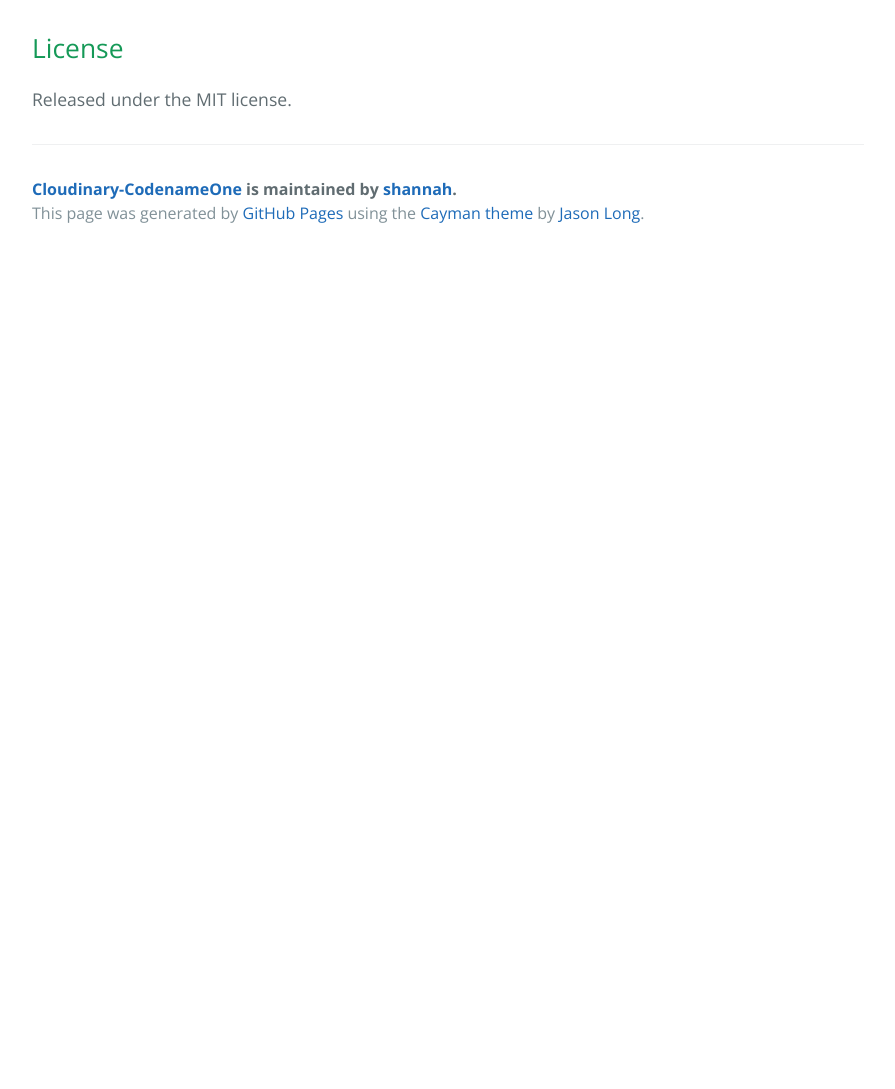
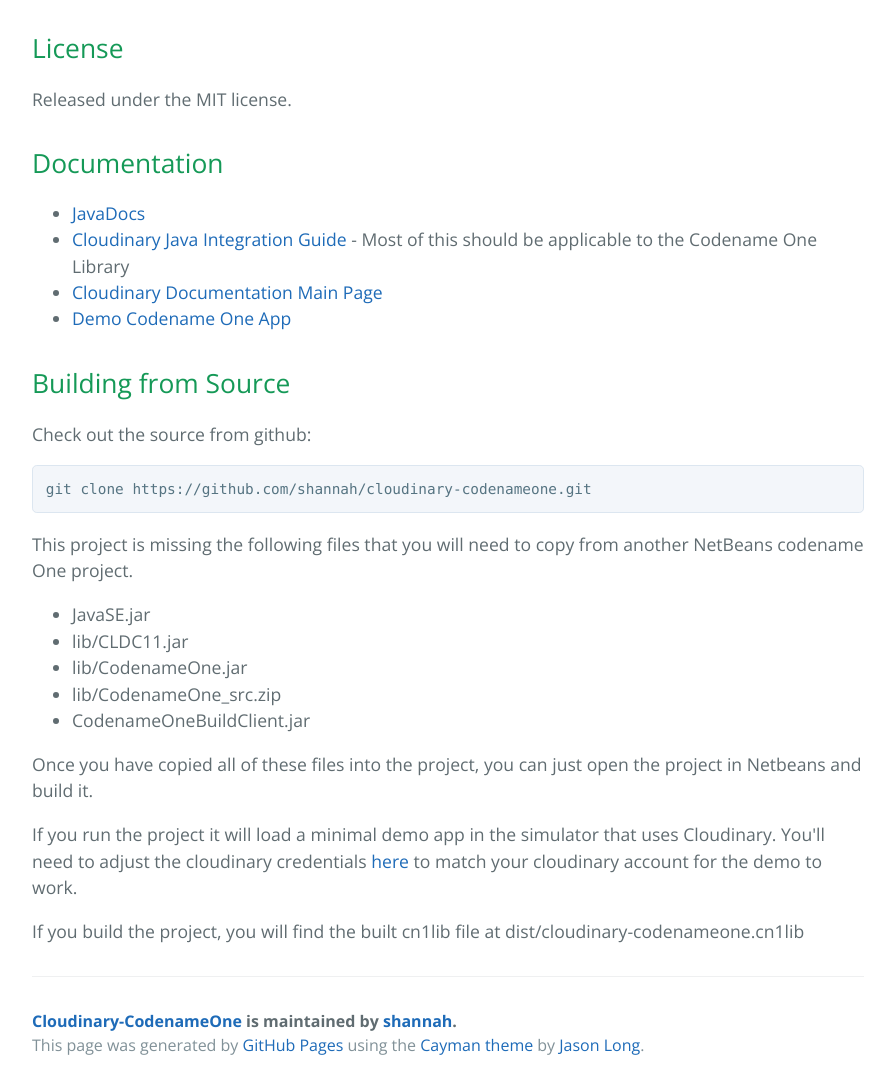
Before and after one commit to shannah/cloudinary-codenameone, a plain HTML site: page index.html in a window 1280 px wide. Shown: the part 1425-2514 px from the top of the page, without its empty margins (192-1087 px from the left). Before the commit the page ends 1682 px from the top, so only its background shows below. Drawn offline with nearby package versions, Linux system fonts and the light colour scheme.

Commit message:
Create gh-pages branch via GitHub

```diff
--- a/index.html
+++ b/index.html
@@ -14,7 +14,8 @@
       <h1 class="project-name">Cloudinary-CodenameOne</h1>
       <h2 class="project-tagline">Codename One library for Cloudinary</h2>
       <a href="https://github.com/shannah/cloudinary-codenameone" class="btn">View on GitHub</a>
-      <a href="https://github.com/shannah/cloudinary-codenameone/releases/download/1.0/cloudinary-codenameone.cn1lib" class="btn">Download .cn1lib</a>
+      <a href="https://github.com/shannah/cloudinary-codenameone/zipball/master" class="btn">Download .zip</a>
+      <a href="https://github.com/shannah/cloudinary-codenameone/tarball/master" class="btn">Download .tar.gz</a>
     </section>
 
     <section class="main-content">
@@ -67,6 +68,41 @@
 
 <p>Released under the MIT license. </p>
 
+<h2>
+<a id="documentation" class="anchor" href="#documentation" aria-hidden="true"><span class="octicon octicon-link"></span></a>Documentation</h2>
+
+<ul>
+<li><a href="http://shannah.github.io/cloudinary-codenameone/javadoc/">JavaDocs</a></li>
+<li>
+<a href="http://cloudinary.com/documentation/java_integration">Cloudinary Java Integration Guide</a> - Most of this should be applicable to the Codename One Library</li>
+<li><a href="http://cloudinary.com/documentation/">Cloudinary Documentation Main Page</a></li>
+<li><a href="https://github.com/shannah/cloudinary-codenameone/blob/master/src/com/codename1/cloudinary/CloudinaryDemo.java">Demo Codename One App</a></li>
+</ul>
+
+<h2>
+<a id="building-from-source" class="anchor" href="#building-from-source" aria-hidden="true"><span class="octicon octicon-link"></span></a>Building from Source</h2>
+
+<p>Check out the source from github:</p>
+
+<pre><code>git clone https://github.com/shannah/cloudinary-codenameone.git
+</code></pre>
+
+<p>This project is missing the following files that you will need to copy from another NetBeans codename One project.</p>
+
+<ul>
+<li>JavaSE.jar</li>
+<li>lib/CLDC11.jar</li>
+<li>lib/CodenameOne.jar</li>
+<li>lib/CodenameOne_src.zip</li>
+<li>CodenameOneBuildClient.jar</li>
+</ul>
+
+<p>Once you have copied all of these files into the project, you can just open the project in Netbeans and build it.  </p>
+
+<p>If you run the project it will load a minimal demo app in the simulator that uses Cloudinary.  You'll need to adjust the cloudinary credentials <a href="https://github.com/shannah/cloudinary-codenameone/blob/master/src/com/codename1/cloudinary/CloudinaryDemo.java#L28">here</a> to match your cloudinary account for the demo to work.</p>
+
+<p>If you build the project, you will find the built cn1lib file at dist/cloudinary-codenameone.cn1lib</p>
+
       <footer class="site-footer">
         <span class="site-footer-owner"><a href="https://github.com/shannah/cloudinary-codenameone">Cloudinary-CodenameOne</a> is maintained by <a href="https://github.com/shannah">shannah</a>.</span>
 
```
Also changed, not shown: params.json (+1 -1 lines).
